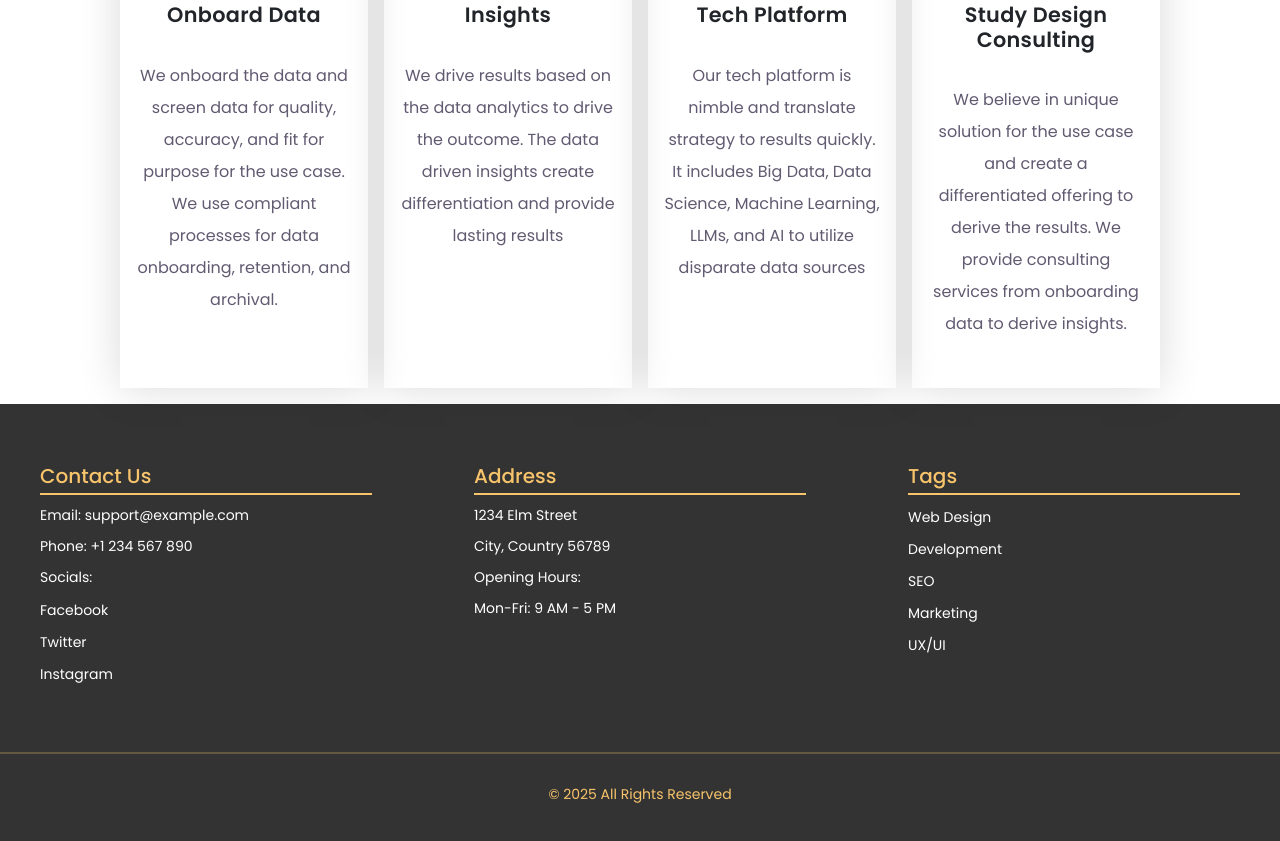
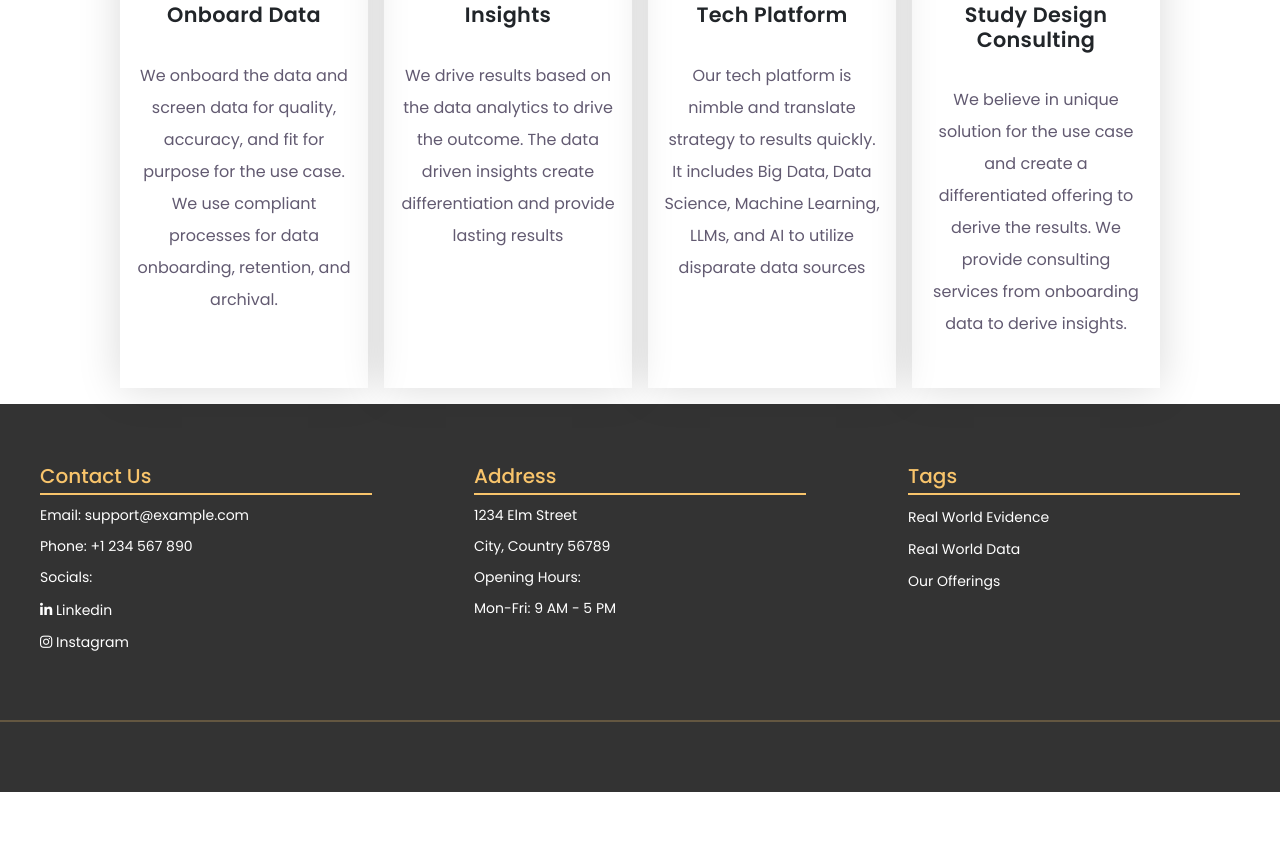
Before and after one commit to JustPureTechnologie/symetrique, a plain HTML site: page index.html in a window 1280 px wide. Shown: the part 2148-2989 px from the top of the page. After the commit the page ends 2940 px from the top, so only its background shows below. Drawn offline with nearby package versions, Linux system fonts and the light colour scheme; files whose address does not match are found by name.

Commit message:
AT | foote icons

```diff
--- a/index.html
+++ b/index.html
@@ -173,9 +173,9 @@
           <p>Phone: +1 234 567 890</p>
           <p>Socials:</p>
           <ul>
-            <li><a href="#">Facebook</a></li>
-            <li><a href="#">Twitter</a></li>
-            <li><a href="#">Instagram</a></li>
+            <!-- <li><a href="#">Facebook</a></li> -->
+            <li><a href="#"><i class="fab fa-linkedin-in"></i></i>  Linkedin</a></li>
+            <li><a href="#"><i class="fab fa-instagram"></i> Instagram</a></li>
           </ul>
         </div>
         <div class="footer-section">
@@ -188,21 +188,16 @@
         <div class="footer-section">
           <h3>Tags</h3>
           <ul>
-            <li><a href="#">Web Design</a></li>
-            <li><a href="#">Development</a></li>
-            <li><a href="#">SEO</a></li>
-            <li><a href="#">Marketing</a></li>
-            <li><a href="#">UX/UI</a></li>
+            <li><a href="#">Real World Evidence </a></li>
+            <li><a href="#">Real World Data</a></li>
+            <li><a href="#">Our Offerings</a></li>
           </ul>
         </div>
       </div>
       <!-- Horizontal Rule -->
-  <hr class="footer-hr">
+      <hr class="footer-hr">
+    </footer>
 
-  <!-- All Rights Reserved -->
-  <p class="footer-rights">© 2025 All Rights Reserved</p>
-</footer>
-    </footer>
 
   </div>
   <script src="https://cdn.jsdelivr.net/npm/@popperjs/core@2.11.8/dist/umd/popper.min.js"
```
